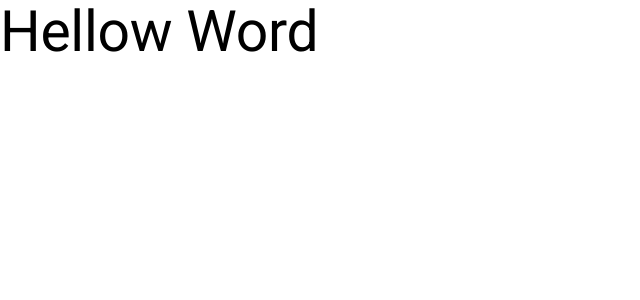
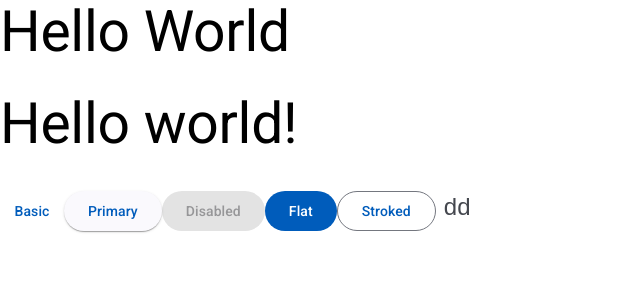
Before and after one commit to abbas06981/Mean-Project-1, an Angular app in the folder frontend/: page / in a window 1280 px wide. Shown: the top 300 px of the page, without its empty margins (0-640 px from the left). Built offline with nearby package versions, Linux system fonts and the light colour scheme.

Commit message:
add material ui

```diff
--- a/frontend/src/app/app.component.html
+++ b/frontend/src/app/app.component.html
@@ -1 +1,19 @@
-<h1>Hellow Word</h1>
+<h1 class="text-3xl font-bold underline">Hello World</h1>
+<h1 class="text-3xl font-bold underline">Hello world!</h1>
+<!-- Basic button -->
+<button mat-button>Basic</button>
+
+<!-- Raised button -->
+<button mat-raised-button color="primary">Primary</button>
+<button mat-raised-button disabled>Disabled</button>
+
+<!-- Flat button -->
+<button mat-flat-button>Flat</button>
+
+<!-- Stroked button -->
+<button mat-stroked-button>Stroked</button>
+
+<!-- Icon button -->
+<button mat-icon-button aria-label="Example icon button">
+  <!-- <mat-icon>favorite</mat-icon> -->dd
+</button>
--- a/frontend/src/app/app.component.ts
+++ b/frontend/src/app/app.component.ts
@@ -1,12 +1,13 @@
 import { Component } from '@angular/core';
 import { RouterOutlet } from '@angular/router';
+import { MatButtonModule } from '@angular/material/button';
 
 @Component({
   selector: 'app-root',
   standalone: true,
-  imports: [RouterOutlet],
+  imports: [RouterOutlet, MatButtonModule],
   templateUrl: './app.component.html',
-  styleUrl: './app.component.scss'
+  styleUrl: './app.component.scss',
 })
 export class AppComponent {
   title = 'frontend';
```
